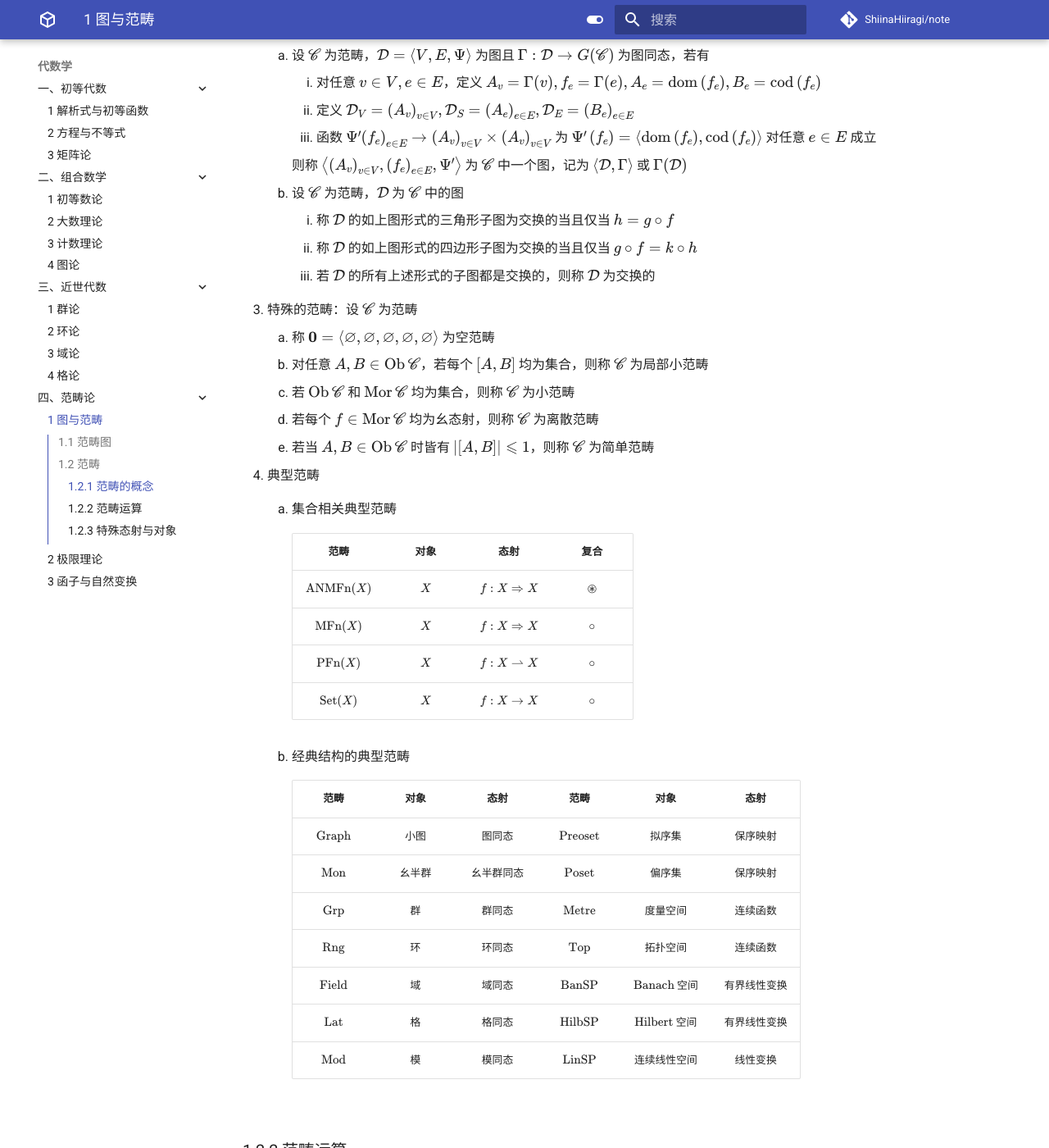
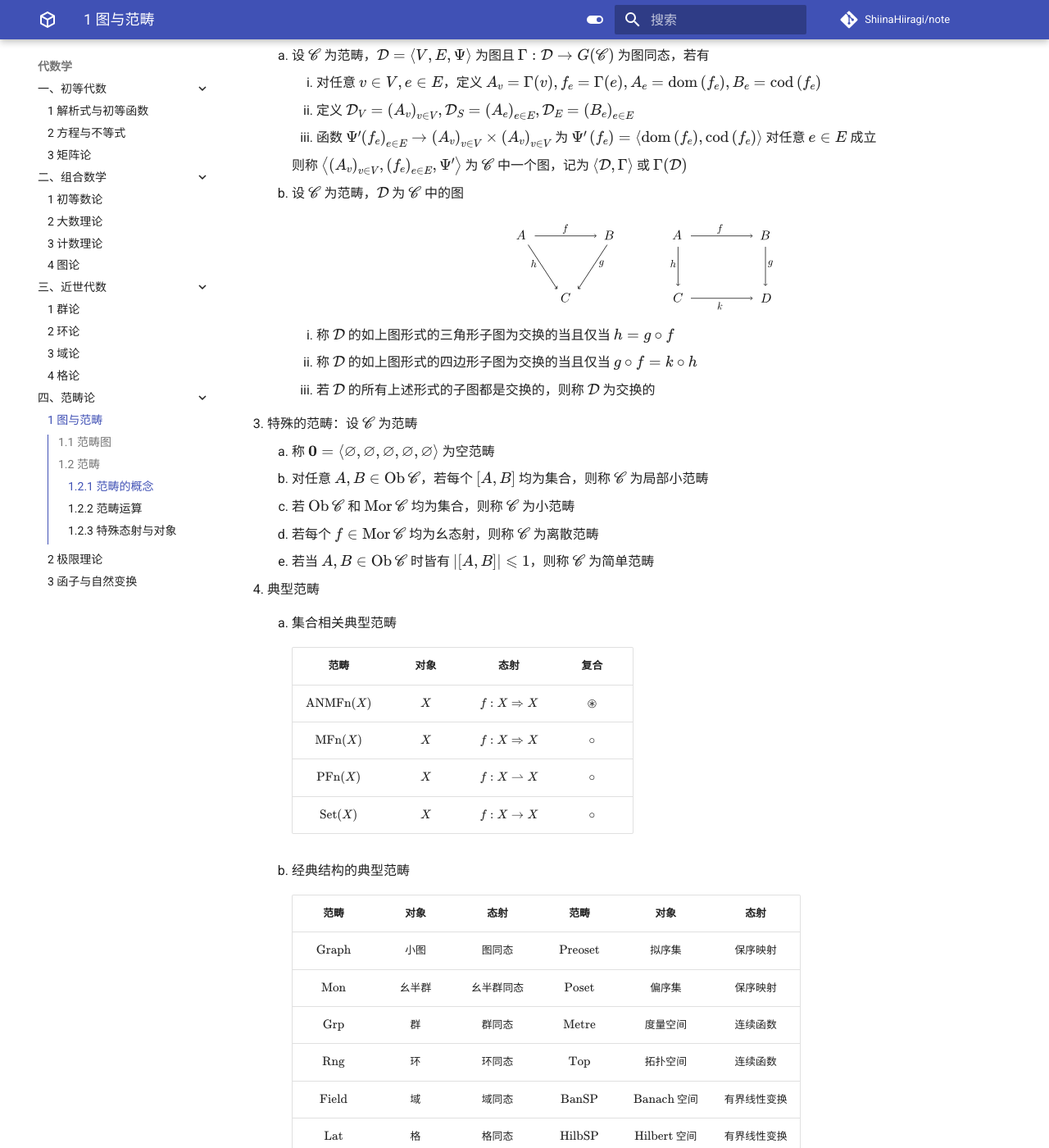
Before and after one commit to ShiinaHiiragi/note, an MkDocs documentation site: the page built from docs/alg/cat/cat.md, in a window 1280 px wide and 1400 px high, scrolled down 2528 px. Shown: the whole window at 82% size. Built offline with MkDocs 1.6.1 and Material for MkDocs 9.7.7, drawn with Linux system fonts in a browser that asks for light colours; comment, search, counter and statistics services are not loaded.

Commit message:
add graph

```diff
--- a/docs/alg/cat/cat.md
+++ b/docs/alg/cat/cat.md
@@ -90,7 +90,10 @@
 
     2. 设 $\mathscr{C}$ 为范畴，$\mathcal{D}$ 为 $\mathscr{C}$ 中的图
 
-        <!-- TODO: 1.6, 1.7 -->
+        <figure markdown>
+            ![](../assets/trans.svg)
+            <style> img[src$="trans.svg"] { width: 360px; } </style>
+        </figure>
 
         1. 称 $\mathcal{D}$ 的如上图形式的三角形子图为交换的当且仅当 $h=g \circ f$
         2. 称 $\mathcal{D}$ 的如上图形式的四边形子图为交换的当且仅当 $g \circ f=k \circ h$
```
Also changed, not shown: docs/alg/assets/trans.svg (added).
